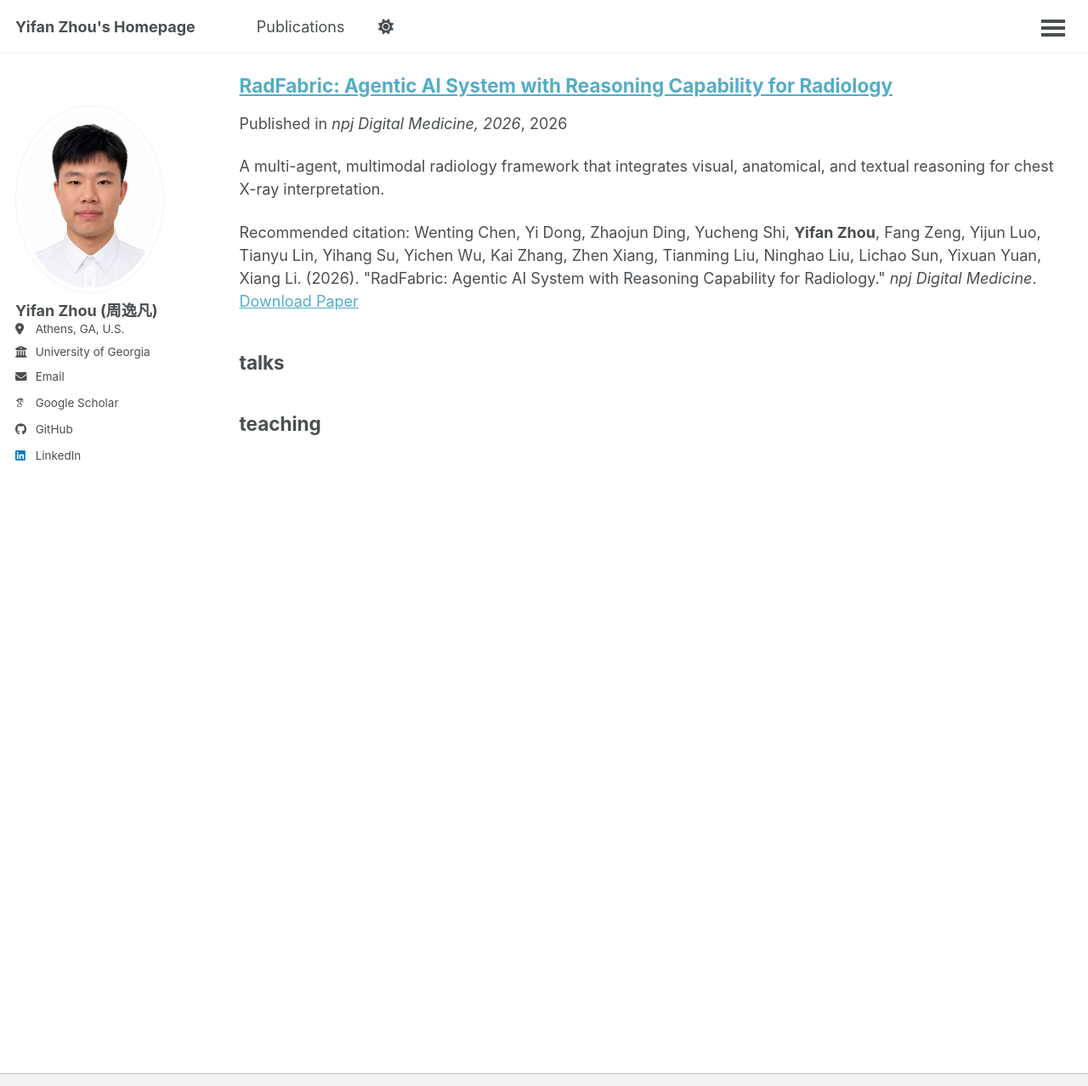
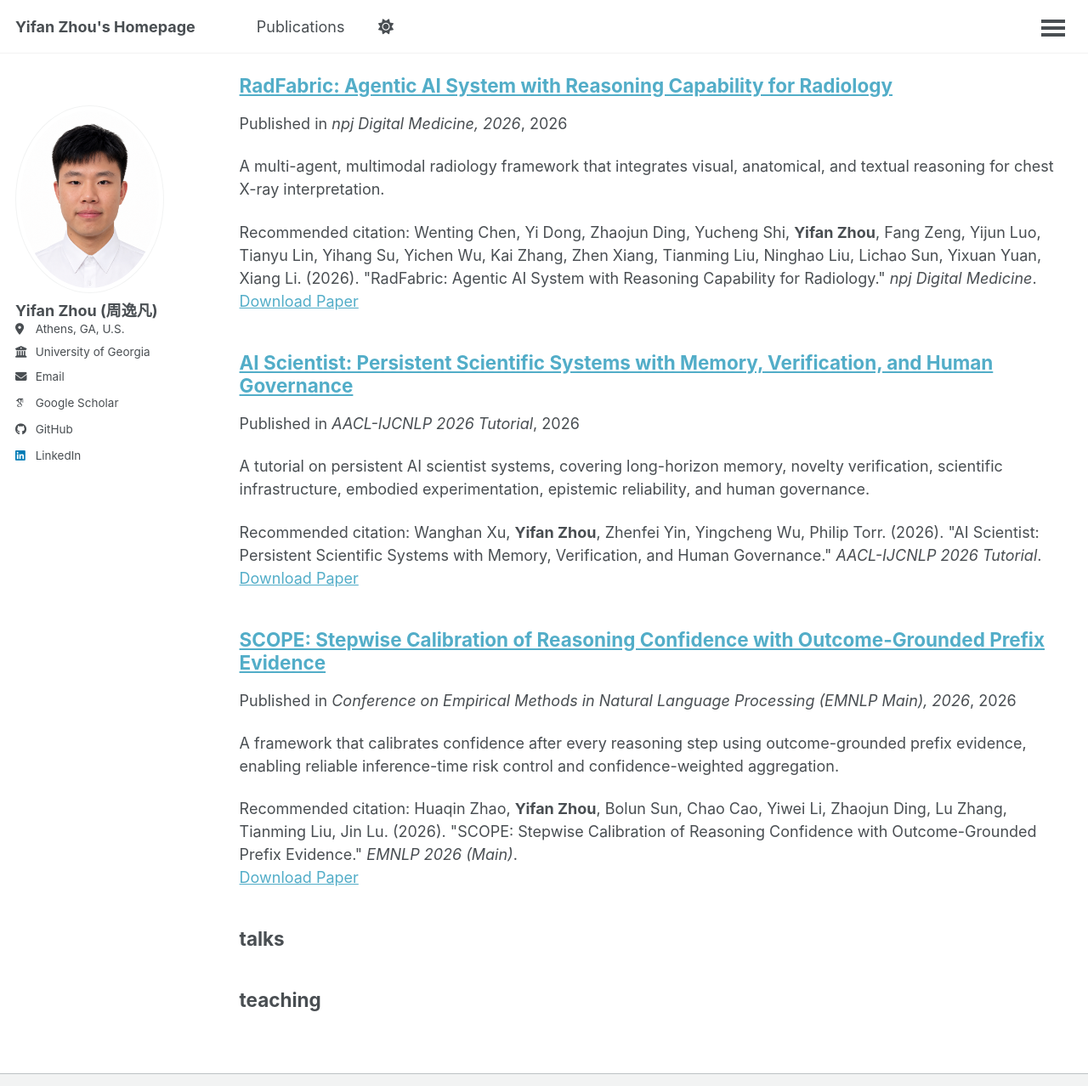
Before and after one commit to yyifan-Onyen/personal_website, a Jekyll site: the page built from _pages/sitemap.md, in a window 1280 px wide and 1400 px high, scrolled down 2423 px, cut to the strip 0-1278 px from the top of the window. Shown: the whole strip at 85% size. Built offline with Jekyll 4.4.1, drawn with Linux system fonts in a browser that asks for light colours; some web fonts are replaced; a script that is not in the unit is left out.

Commit message:
Add EMNLP paper and AACL tutorial (#1)

```diff
--- a/_config.yml
+++ b/_config.yml
@@ -87,6 +87,8 @@ publication_category:
     title: 'Conference Papers'
   manuscripts:
     title: 'Journal Articles'
+  tutorials:
+    title: 'Tutorials'
   preprints:
     title: 'Preprints'
 
--- a/_pages/publications.html
+++ b/_pages/publications.html
@@ -24,6 +24,12 @@ author_profile: true
   .pub-authors {
     margin: 0 0 0.2em 0;
     color: #4a4a4a;
+  }
+  .pub-author-note {
+    margin: -0.05em 0 0.25em 0;
+    color: #666;
+    font-size: 0.9em;
+    font-style: italic;
   }
   .pub-venue {
     margin: 0 0 0.2em 0;
--- /dev/null
+++ b/_publications/2026-07-07-ai-scientist-tutorial.md
@@ -0,0 +1,15 @@
+---
+title: "AI Scientist: Persistent Scientific Systems with Memory, Verification, and Human Governance"
+collection: publications
+category: tutorials
+permalink: /publication/2026-ai-scientist-tutorial
+excerpt: 'A tutorial on persistent AI scientist systems, covering long-horizon memory, novelty verification, scientific infrastructure, embodied experimentation, epistemic reliability, and human governance.'
+date: 2026-07-07
+venue: 'AACL-IJCNLP 2026 Tutorial'
+authors: 'Wanghan Xu, <b>Yifan Zhou</b>, Zhenfei Yin, Yingcheng Wu, Philip Torr'
+paperurl: 'https://openreview.net/pdf?id=gFbknd98o1'
+paper_label: 'Proposal'
+websiteurl: 'https://yyifan-onyen.github.io/ai_scientist/'
+website_label: 'Tutorial Website'
+citation: 'Wanghan Xu, <b>Yifan Zhou</b>, Zhenfei Yin, Yingcheng Wu, Philip Torr. (2026). &quot;AI Scientist: Persistent Scientific Systems with Memory, Verification, and Human Governance.&quot; <i>AACL-IJCNLP 2026 Tutorial</i>.'
+---
--- /dev/null
+++ b/_publications/2026-08-20-scope.md
@@ -0,0 +1,13 @@
+---
+title: "SCOPE: Stepwise Calibration of Reasoning Confidence with Outcome-Grounded Prefix Evidence"
+collection: publications
+category: conferences
+permalink: /publication/2026-scope
+excerpt: 'A framework that calibrates confidence after every reasoning step using outcome-grounded prefix evidence, enabling reliable inference-time risk control and confidence-weighted aggregation.'
+date: 2026-08-20
+venue: 'Conference on Empirical Methods in Natural Language Processing (EMNLP Main), 2026'
+authors: 'Huaqin Zhao<sup>*</sup>, <b>Yifan Zhou</b><sup>*</sup>, Bolun Sun, Chao Cao, Yiwei Li, Zhaojun Ding, Lu Zhang, Tianming Liu, Jin Lu'
+author_note: '<sup>*</sup> Equal contribution (co-first authors).'
+paperurl: 'https://openreview.net/pdf?id=nv4FfiFEqS'
+citation: 'Huaqin Zhao, <b>Yifan Zhou</b>, Bolun Sun, Chao Cao, Yiwei Li, Zhaojun Ding, Lu Zhang, Tianming Liu, Jin Lu. (2026). &quot;SCOPE: Stepwise Calibration of Reasoning Confidence with Outcome-Grounded Prefix Evidence.&quot; <i>EMNLP 2026 (Main)</i>.'
+---
```
Also changed, not shown: _includes/publication-single.html (+9 -1 lines), _pages/about.md (+2 -0 lines).
